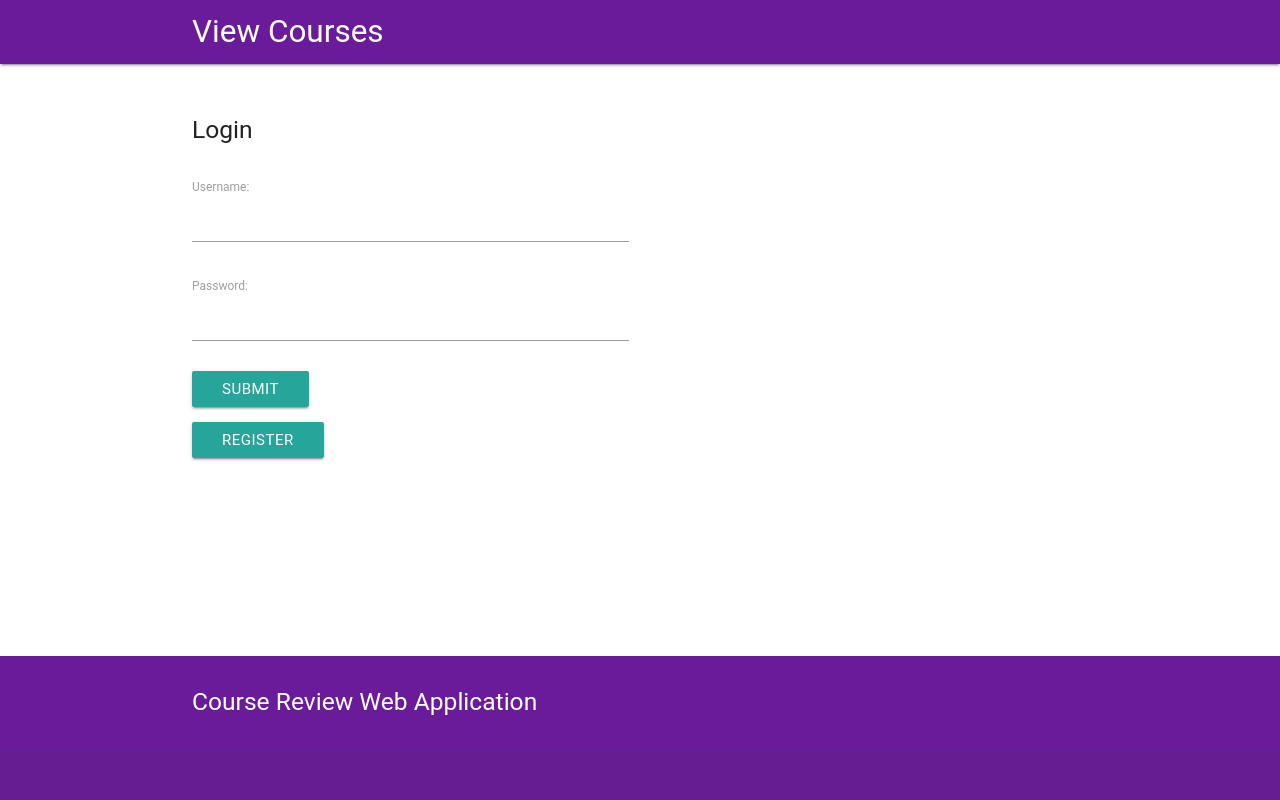
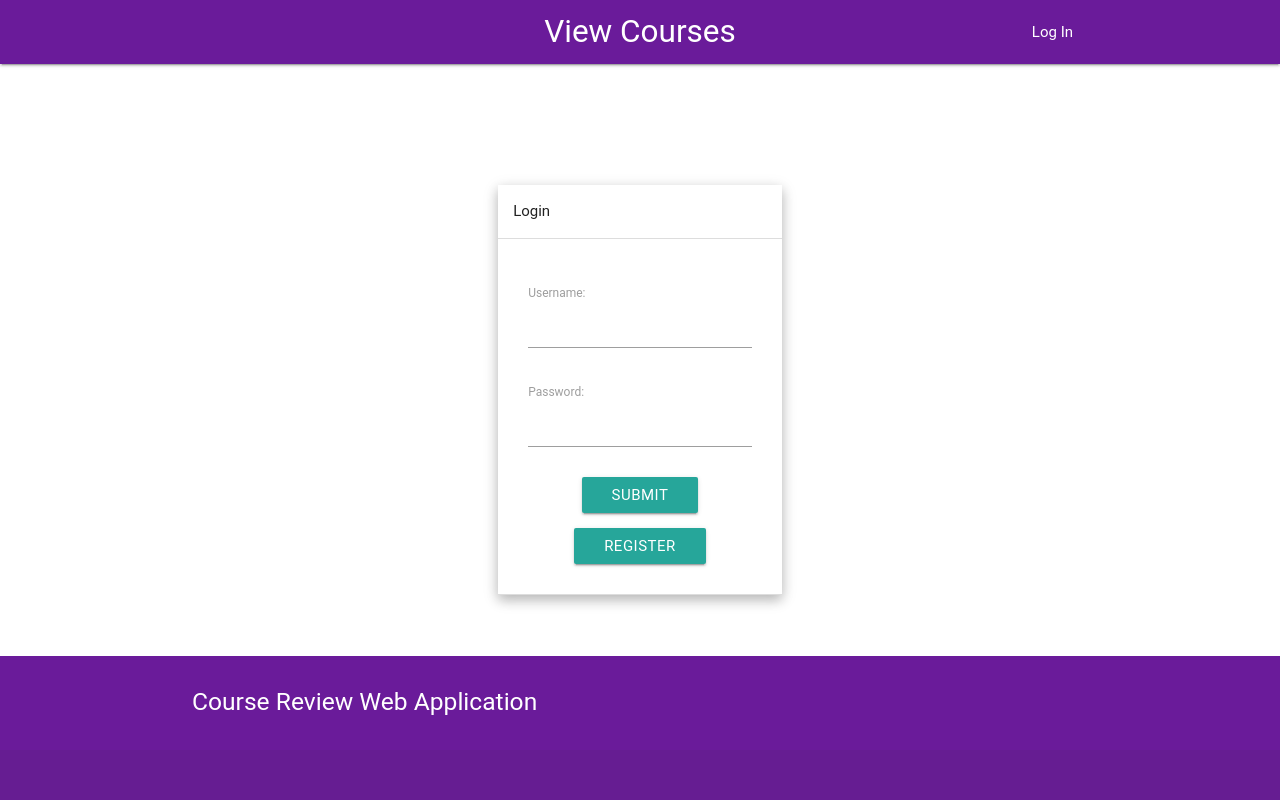
Before and after one commit to xiangling1994/Course-Review-Web-Application, a Django app: page / in a window 1280 px wide. Run offline with Django 3.2, Linux system fonts and the light colour scheme; some libraries are stand-ins or nearby versions; some web fonts are replaced.

Commit message:
modify the front end

```diff
--- a/viewcourse/models.py
+++ b/viewcourse/models.py
@@ -39,6 +39,7 @@ class professor(models.Model):
 class user(models.Model):
     username = models.CharField(max_length=20)
     password = models.CharField(max_length=20)
+    #email = models.EmailField()
 
     def __str__(self):
         return self.username
--- a/viewcourse/static/css/style.css
+++ b/viewcourse/static/css/style.css
@@ -7,3 +7,5 @@ body {
   main {
     flex: 1 0 auto;
   }
+
+.center-btn { text-align: center }
--- a/viewcourse/templates/viewcourse/base.html
+++ b/viewcourse/templates/viewcourse/base.html
@@ -14,7 +14,16 @@
   <header>
   <nav class="purple darken-3">
     <div class="nav-wrapper container">
-      <a href="{% url 'course_list' %}" class="brand-logo">View Courses</a>
+
+      <a href="{% url 'course_list' %}" class="brand-logo center">View Courses</a>
+      <ul id="nav-mobile" class="right hide-on-med-and-down">
+          <!--<a href="{% url 'index' %}" class="waves-effect waves-light btn">{{username}}</a>-->
+          {% if request.COOKIES.username %}
+          <li><a href="{% url 'index' %}">{{username}}</a></li>
+          {% else %}
+          <li><a href="{%  url 'login' %}">Log In</a></li>
+          {% endif  %}
+      </ul>
       <!--<a href="#" data-activates="mobile-demo" class="button-collapse"><i class="material-icons">menu</i></a>-->
     </div>
   </nav>
@@ -39,7 +48,7 @@
         </div>
         <div class="footer-copyright">
           <div class="container">
-          {{username}}
+
           </div>
         </div>
   </footer>
@@ -51,6 +60,15 @@
     // the "href" attribute of .modal-trigger must specify the modal ID that wants to be triggered
     $('.modal').modal();
     $(".button-collapse").sideNav();
+
   });
+
+  $(document).ready(function(){
+    $('.carousel.carousel-slider').carousel({fullWidth: true});
+   });
+
+
+
+
 </script>
 </html>
--- a/viewcourse/templates/viewcourse/course_list.html
+++ b/viewcourse/templates/viewcourse/course_list.html
@@ -12,10 +12,6 @@
         {% endfor %}
       </div>
       <div class="col m6">
-        <p style="padding-top:5px;"></p>
-        <a href="{% url 'course_new' %}" class="waves-effect waves-light btn">Add Course</a>
-        <p style="padding-top:5px;"></p>
-        <a href="{% url 'index' %}" class="waves-effect waves-light btn">User Info</a>
       </div>
     </div>
 {% endblock content %}
--- a/viewcourse/templates/viewcourse/login.html
+++ b/viewcourse/templates/viewcourse/login.html
@@ -1,17 +1,62 @@
 {% extends 'viewcourse/base.html' %}
 
 {% block content %}
-    <div class="row">
-      <div class="col m6">
+<div class="row">
+  <div class="col m4">
+  </div>
 
-        <h5>Login</h5>
+  <div class="col m4">
+    <p style="padding-top:50px;"></p>
+<ul class="collapsible popout" data-collapsible="accordion">
+   <li>
+     <div class="collapsible-header active center bold">Login</div>
+     <div class="collapsible-body">
+       <form method="POST" class="post-form center-align">
+       {% csrf_token %}
+       {{ form.as_p }}
+     <button type="submit" class="save btn btn-default">Submit</button>
+   </form>
+
+
+ <div class="center-btn">
+  <a href="{% url 'regist' %}" class="center waves-effect waves-light btn">Register</a>
+   </div>
+  </div>
+   </li>
+ </ul>
+   </div>
+     </div>
+
+
+
+
+
+
+
+
+
+
+
+
+
+
+
+
+
+    <!--<div class="row">
+      <h5 class = "center-align">Login</h5>
+      <div class="col m4">
+      </div>
+      <div class="col m4">
         <p style="padding-top:5px;"></p>
-          <form method="POST" class="post-form">
+
+          <form method="POST" class="post-form center-align">
             {% csrf_token %}
             {{ form.as_p }}
           <button type="submit" class="save btn btn-default">Submit</button>
         </form>
-        <a href="{% url 'regist' %}" class="waves-effect waves-light btn">Register</a>
+        <a href="{% url 'regist' %}" class="center-align waves-effect waves-light btn">Register</a>
       </div>
-    </div>
+
+    </div>-->
 {% endblock content %}
--- a/viewcourse/views.py
+++ b/viewcourse/views.py
@@ -17,9 +17,11 @@ def course_list(request):
 
 def course_detail(request, pk):
     detail = get_object_or_404(addcourse, pk=pk)
-    return render(request, 'viewcourse/course_detail.html', {'detail':detail})
+    username = request.COOKIES.get('username','')
+    return render(request, 'viewcourse/course_detail.html', {'detail':detail, 'username':username})
 
 def course_new(request):
+    username = request.COOKIES.get('username','')
     if request.method == "POST":
         form = PostForm(request.POST)
         if form.is_valid():
@@ -28,7 +30,7 @@ def course_new(request):
             return redirect('course_detail', pk=post.pk)
     else:
         form = PostForm()
-    return render(request, 'viewcourse/post_edit.html', {'form': form})
+    return render(request, 'viewcourse/post_edit.html', {'form': form, 'username':username})
 
 def comment_new(request, pk):
     course = get_object_or_404(addcourse, pk=pk)
@@ -44,11 +46,12 @@ def comment_new(request, pk):
             return redirect('course_detail', pk=course.pk)
     else:
         form = CommentForm()
-    return render(request, 'viewcourse/new_comment.html', {'form': form})
+    return render(request, 'viewcourse/new_comment.html', {'form': form, 'username':username})
 
 
 
 def regist(request):
+    username = request.COOKIES.get('username','')
     if request.method == 'POST':
         form = UserForm(request.POST)
         if form.is_valid():
@@ -62,10 +65,11 @@ def regist(request):
             return response
     else:
         form = UserForm()
-    return render(request, 'viewcourse/regist.html',{'form':form})
+    return render(request, 'viewcourse/regist.html',{'form':form, 'username':username})
 
 
 def login(request):
+    username = request.COOKIES.get('username','')
     if request.method == 'POST':
         form = UserForm(request.POST)
         if form.is_valid():
@@ -85,7 +89,7 @@ def login(request):
                 return redirect('login')
     else:
         form = UserForm()
-    return render(request, 'viewcourse/login.html',{'form':form})
+    return render(request, 'viewcourse/login.html',{'form':form, 'username':username})
 
 
 def index(request):
```
Also changed, not shown: viewcourse/templates/viewcourse/regist.html (+22 -10 lines), db.sqlite3.
